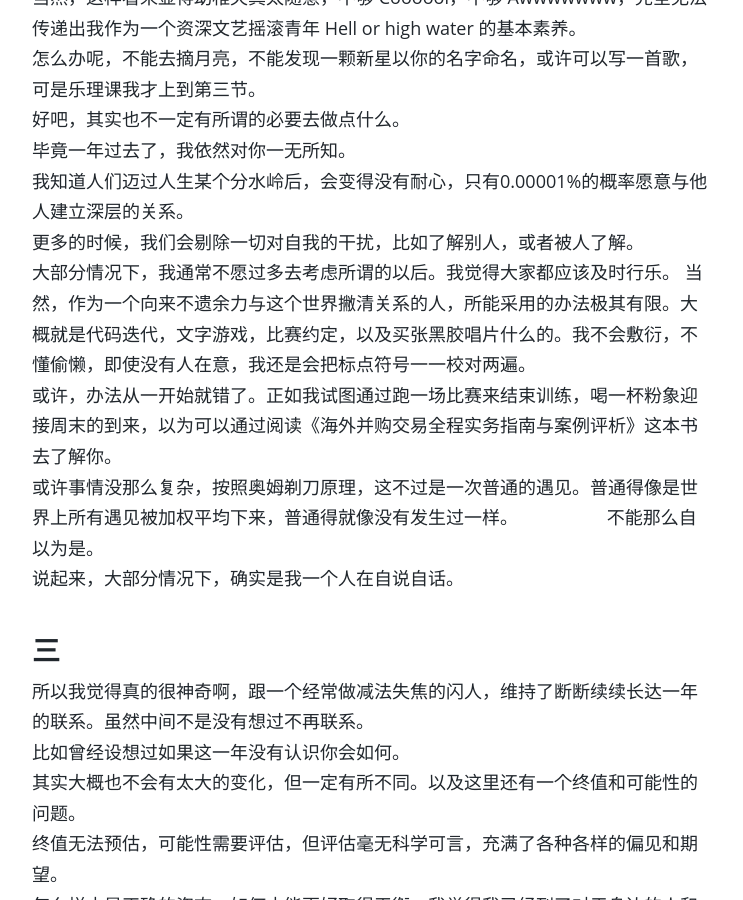
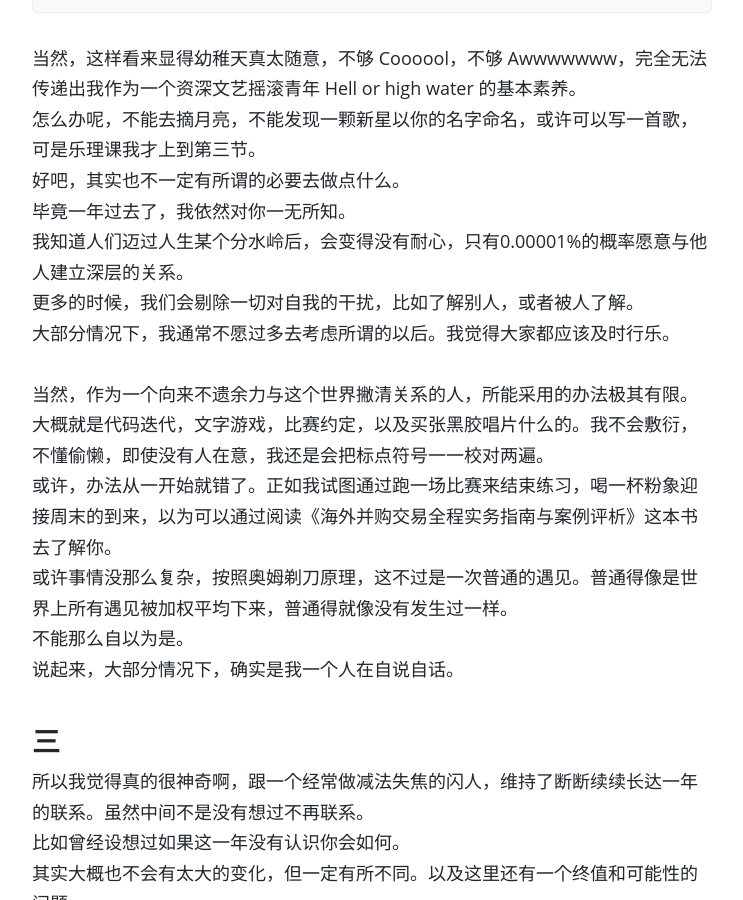
Before and after one commit to sardine2/wangshourong, a Jekyll site: the page built from _posts/2016-11-28-Something-About-The-Vanished-Elephant.md, in a window 1280 px wide and 900 px high, scrolled down 3219 px. Shown: the whole window, without its empty margins (268-1011 px from the left). Built offline with Jekyll 4.4.1, drawn with Linux system fonts in a browser that asks for light colours; comment, search, counter and statistics services are not loaded; some of the changed text lies outside the part shown.

Commit message:
Update 2016-11-28-Something-About-The-Vanished-Elephant.md

```diff
--- a/_posts/2016-11-28-Something-About-The-Vanished-Elephant.md
+++ b/_posts/2016-11-28-Something-About-The-Vanished-Elephant.md
@@ -43,6 +43,7 @@ $ git log -- graph
 
 所谓的周年，是因为2015年11月28日晚上21:15:35左右的第一次见面，你看到这篇文字应该是2016年11月28日（如果你点开链接的话），算是认识一周年。
 不过算了一下全部见面时间应该少于或等于 1165.5分钟，说起来只有一年时间的 0.22%。这样的数据看起来令人感伤。运算出结果时，比我之前想象的至少增加了6到7分钟的遗憾。
+
 似乎真没什么好说的。
 或许应该做点其他什么。老实说，我确实想过。
 比如用Processing做一个图案，鼠标点击上去线条会旋转，或者炸出大簇璀璨烟花；高阶一点的玩法，可以做立体旋转艺术视觉作品。为此花两天时间通读了《Processing互动编程艺术》并在 Sketchbook 里安装了程序。
@@ -90,8 +91,9 @@ $ git log -- graph
 我知道人们迈过人生某个分水岭后，会变得没有耐心，只有0.00001%的概率愿意与他人建立深层的关系。
 更多的时候，我们会剔除一切对自我的干扰，比如了解别人，或者被人了解。
 大部分情况下，我通常不愿过多去考虑所谓的以后。我觉得大家都应该及时行乐。
+
 当然，作为一个向来不遗余力与这个世界撇清关系的人，所能采用的办法极其有限。大概就是代码迭代，文字游戏，比赛约定，以及买张黑胶唱片什么的。我不会敷衍，不懂偷懒，即使没有人在意，我还是会把标点符号一一校对两遍。
-或许，办法从一开始就错了。正如我试图通过跑一场比赛来结束训练，喝一杯粉象迎接周末的到来，以为可以通过阅读《海外并购交易全程实务指南与案例评析》这本书去了解你。
+或许，办法从一开始就错了。正如我试图通过跑一场比赛来结束练习，喝一杯粉象迎接周末的到来，以为可以通过阅读《海外并购交易全程实务指南与案例评析》这本书去了解你。
 或许事情没那么复杂，按照奥姆剃刀原理，这不过是一次普通的遇见。普通得像是世界上所有遇见被加权平均下来，普通得就像没有发生过一样。
 不能那么自以为是。
 说起来，大部分情况下，确实是我一个人在自说自话。
```
Also changed, not shown: other parts of _posts/2016-11-28-Something-About-The-Vanished-Elephant.md (+2 -2 lines).
